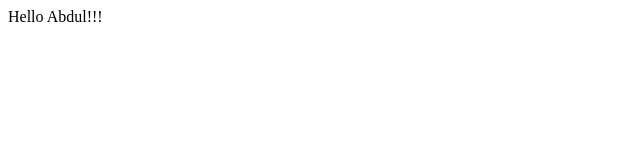
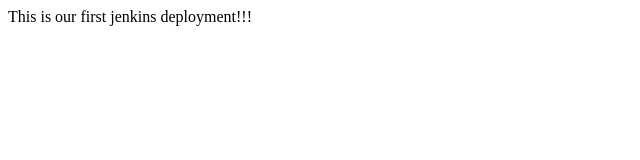
Before and after one commit to abdulqadirshaikh/Test, a plain HTML site: page index.html in a window 1280 px wide. Shown: the whole page, without its empty margins (0-640 px from the left). Drawn offline with Linux system fonts and the light colour scheme.

Commit message:
deploy test

```diff
--- a/index.html
+++ b/index.html
@@ -1,6 +1,6 @@
 <html>
 <head></head>
 <body>
-Hello Abdul!!!
+This is our first jenkins deployment!!!
 </body>
 </html?
```
